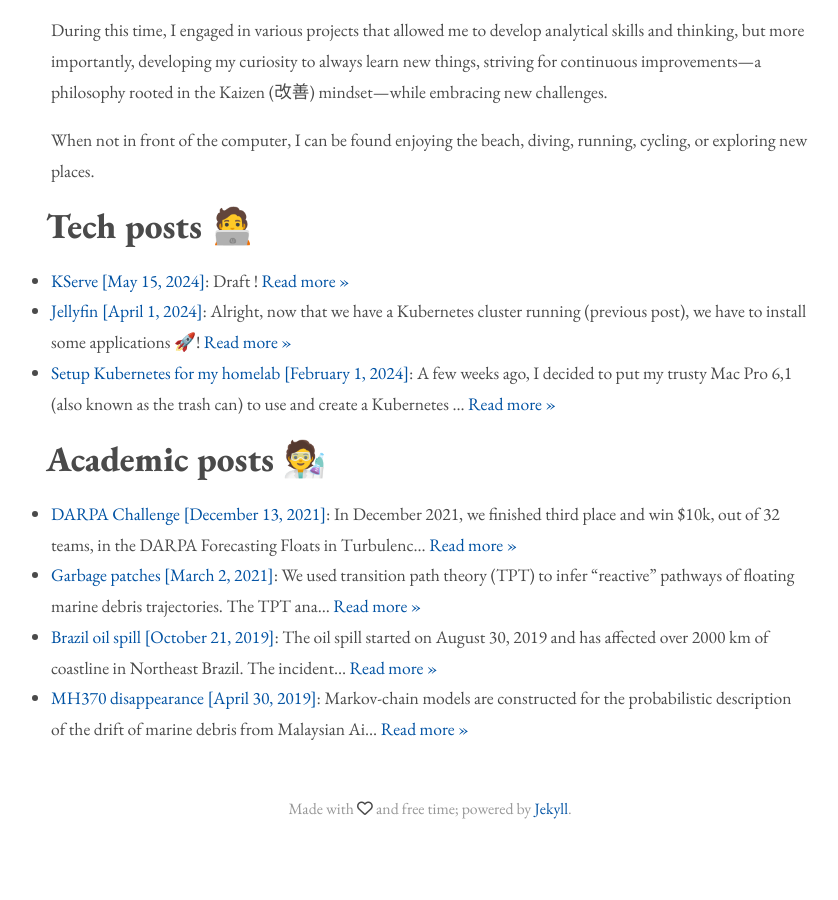
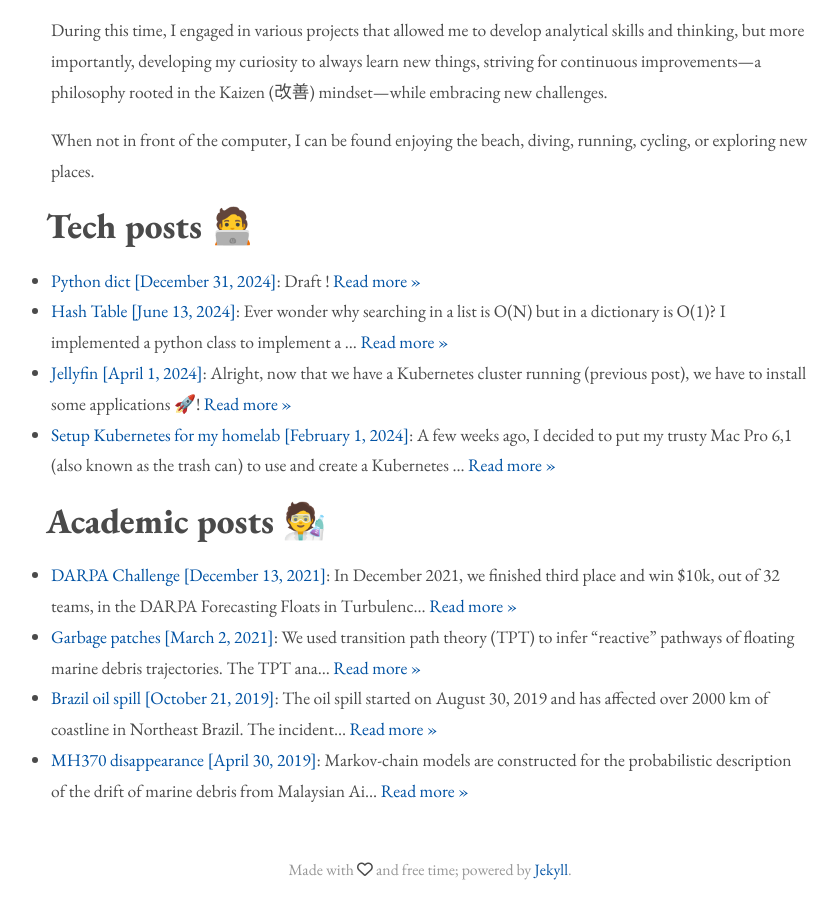
Before and after one commit to philippemiron/philippemiron.github.io, a Jekyll site: the page built from index.md, in a window 1280 px wide and 900 px high, scrolled down 1203 px. Shown: the whole window, without its empty margins (210-1048 px from the left). Built offline with Jekyll 4.4.1, drawn with Linux system fonts in a browser that asks for light colours; before the commit the page ends 2041 px from its top, so only the background shows below that; some of the changed lines change nothing that is shown.

Commit message:
hast table

````diff
--- /dev/null
+++ b/_posts/2024-06-13-hashtable.md
@@ -0,0 +1,165 @@
+---
+layout: post
+title: Hash Table
+category: tech
+external-url:
+---
+
+Ever wonder why searching in a list is O(N) but in a dictionary is O(1)? I implemented a python class to implement a `dict` and understand all the beauty of the data structure.
+
+The first hint is in the title of the article, a hash table. To understand, we first need to understand what is a hash function.
+
+Wikipedia: A hash function is any function that can be used to map data of arbitrary size to fixed-size values.
+
+For this reason, hashing is used for validation the integrity of a file. For example, if you have a file with a secret message.
+
+```zsh
+> echo "Secret message" > secret.md; md5 secret.md
+MD5 (secret.md) = 4182869b2f45e09415a61397feab5f55
+```
+
+the md5 (a hashing function) returns `4182869b2f45e09415a61397feab5f55`. If we modify the message inside the file, simulating a data loss.
+
+```zsh
+> echo "Secret messag" > secret.md; md5 secret.md
+MD5 (secret.md) = fef0cfda1a2b88f95ff99683d75a65f5
+```
+the hash is different.
+
+*A dictionary in programming is a data structure that stores key-value pairs. Each value is stored/accessed using a key, which is hashed to determine its index in the underlying list.*
+
+In Python, there is a `hash` function part of the standard library.
+```python
+>>> hash(100)
+100
+>>> hash("hello")
+2167104979566369208
+>>> hash("Hello")
+5232884906401865102
+```
+we can see that the integer maps directly to integer, while strings maps to very large values. Important to note that the hash function returns a different value for "hello" and "Hello" to allow the usage of case sensitive keys to access our data structure.
+
+To map a key to its index, we can take the modulo of the hash with respect to the size of our hash table. Let's say we defined an underlying list to store the data (`self.data`) with 1000 empty elements, the `index_from_key` can be defined as follow:
+
+```python
+MAX_SIZE = 1000
+
+class HashTable:
+    def __init__(self, max_size=MAX_SIZE):
+        self.data = [[] for _ in range(max_size)]
+
+    def index_from_key(self, key):
+        return hash(key) % len(self.data)
+```
+with the `self.data` a list containing 1000 empty lists to store the dictionnary data.
+
+## Collision
+
+If we go back to the md5 hashing function, the probability of the hashed value accidentally  "colliding", i.e two different inputs producing the same hashed value, is 1/2**128. In our case here, with only 1000 indices, the likelihood of colliding is much higher, e.g. `index_from_key(1) == index_from_key(1001)`. To handle collisions, we can store multiple elements as `(key, value)` at the same index in a list, ensuring all entries are retained."
+
+That can be implemented as follow:
+
+```python
+    def __setitem__(self, key, value):
+        idx = self.index_from_key(key)
+
+        # check if it exists
+        for i, (k, v) in enumerate(self.data[idx]):
+            if k == key:
+                self.data[idx][i] = (key, value)
+                return
+
+        # otherwise add to index
+        self.data[idx].append((key, value))
+
+    def __getitem__(self, key):
+        idx = self.index_from_key(key)
+        for k, v in self.data[idx]:
+            if k == key:
+                return v
+        raise KeyError(f"Key {key} not found")
+```
+and looping the retrieved values and comparing if the current key mathces (`if k == key:`). If we have a handful of keys to compare, it is still much faster than having to look all the elements of a the list, hence can be considered O(1).
+
+## Optimization
+
+While this is a very simple implementation, dictionaries are a fundamental and highly efficient data structure in Python, used extensively throughout the language. The complete implementation in CPython is significantly more complex 🥵 than the 50 lines of code below. For those interested, you can explore the full source code ([cpython/Objects
+/dictobject.c](https://github.com/python/cpython/blob/main/Objects/dictobject.c)).
+
+## Code
+
+Complete code and some tests.
+
+```python
+MAX_SIZE = 1000
+
+class HashTable:
+    def __init__(self, max_size=MAX_SIZE):
+        self.data = [[] for _ in range(max_size)]
+
+    def index_from_key(self, key):
+        return hash(key) % len(self.data)
+
+    def __getitem__(self, key):
+        idx = self.index_from_key(key)
+        for k, v in self.data[idx]:
+            if k == key:
+                return v
+        raise KeyError(f"Key {key} not found")
+
+    def __setitem__(self, key, value):
+        idx = self.index_from_key(key)
+
+        # check if it exists
+        for i, (k, v) in enumerate(self.data[idx]):
+            if k == key:
+                self.data[idx][i] = (key, value)
+                return
+
+        # otherwise add to index
+        self.data[idx].append((key, value))
+
+    def __iter__(self):
+        for bucket in self.data:
+            if bucket:
+                for k, v in bucket:
+                    yield k, v
+
+    def __len__(self):
+        return sum(len(bucket) for bucket in self.data)
+
+    def repr_item(self, value):
+        return f"'{value}'" if isinstance(value, str) else value
+
+    def __repr__(self):
+        text = []
+        for bucket in self.data:
+            if bucket:
+                for k, v in bucket:
+                    text.append(f"{self.repr_item(k)}: {self.repr_item(v)}")
+        return "{" + ", ".join(text) + "}"
+
+    def __str__(self):
+        return repr(self)
+
+# set values
+table = HashTable()
+table["🚀"] = 1
+table["b"] = "linux"
+table[10] = (4, 9)
+
+# assert set
+assert table["🚀"] == 1
+assert table["b"] == "linux"
+assert table[10] == (4, 9)
+
+# assert modify
+table[10] = 0
+assert table[10] == 0
+
+# print hash table
+print(table)
+
+# should raise KeyError
+table[123]
+```
--- a/_posts/2024-05-15-kserve.md
+++ b/_posts/2024-12-31-kserve.md
@@ -1,6 +1,6 @@
 ---
 layout: post
-title: KServe
+title: Python dict
 category: tech
 external-url:
 ---
````
